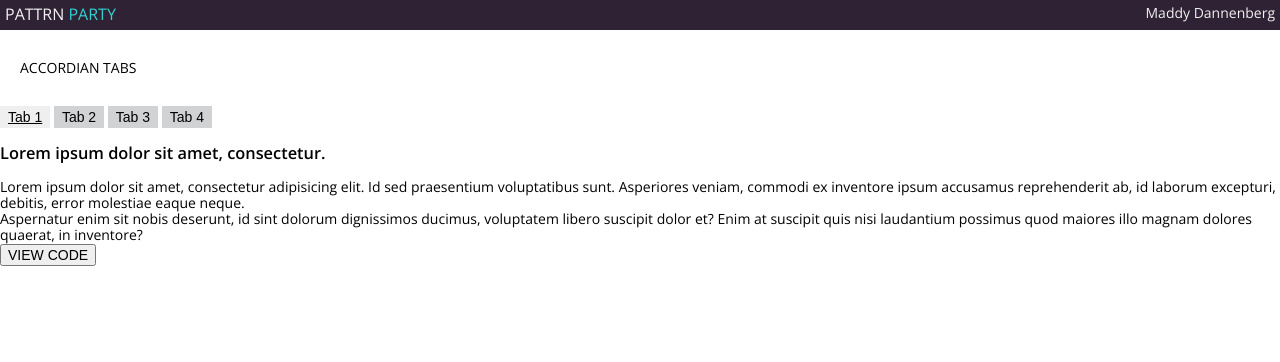
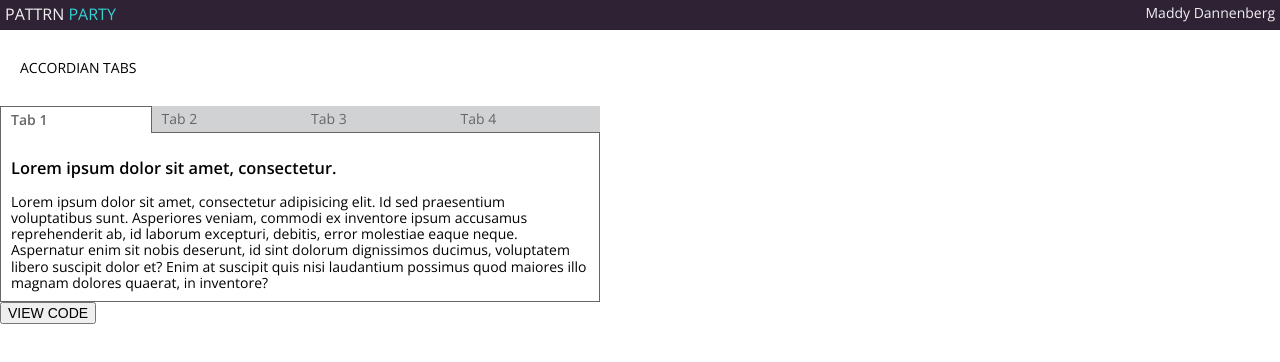
Before and after one commit to mmdberg/Pattrn-Party, a plain HTML site: page index.html in a window 1280 px wide. Drawn offline with nearby package versions, Linux system fonts and the light colour scheme.

Commit message:
Add borders to accordian

```diff
--- a/index.html
+++ b/index.html
@@ -16,10 +16,10 @@
     <p class="section-header">ACCORDIAN TABS</p>
     <article class="accordian">
       <div class="tabs">
-        <button class="tab current" id="1">Tab 1</button>
-        <button class="tab sleep" id="2">Tab 2</button>
-        <button class="tab sleep" id="3">Tab 3</button>
-        <button class="tab sleep" id="4">Tab 4</button>
+        <div class="tab current" id="1">Tab 1</div>
+        <div class="tab sleep" id="2">Tab 2</div>
+        <div class="tab sleep" id="3">Tab 3</div>
+        <div class="tab sleep" id="4">Tab 4</div>
       </div>
       <div class="panels">
         <div class="panel panel1 show">
--- a/script.js
+++ b/script.js
@@ -1,6 +1,7 @@
 
 const changeTab = (event) => {
-  const newTab = event.target.closest('button')
+  console.log('hi');
+  const newTab = event.target.closest('.tab')
   const tabID = $(newTab).attr('id')
   if($(newTab).hasClass('sleep')) {
     const oldTab = $(newTab).siblings('.current')
--- a/styles.css
+++ b/styles.css
@@ -38,24 +38,47 @@ h2 {
   font-size: 14px;
 }
 
+.accordian {
+  width: 600px;
+}
+
+.tabs {
+  width: 100%;
+  display: flex;
+}
+
 .tab {
-  border-color: transparent;
-  text-decoration: underline;
+  display: inline;
+  color: #666666;
+  padding: 5px 10px;
+  width: 200px;
 }
 
 .tab:focus {
   outline: none;
 }
 
+.current {
+  font-weight: 600;
+  border: 1px solid #666666;
+  border-bottom: none;
+}
+
 .sleep {
   text-decoration: none;
   background-color: #D1D2D3;
+  border-bottom: 1px #666666 solid;
 }
 
 .hidden {
   display: none;
 }
 
-/*.show {
-  background-color: magenta;
-}*/
+.panels {
+  border: 1px solid #666666;
+  border-top: none;
+}
+
+.panel {
+  padding: 10px;
+}
```
